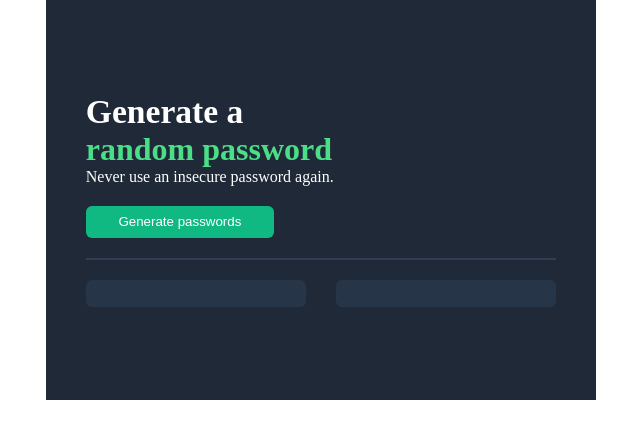
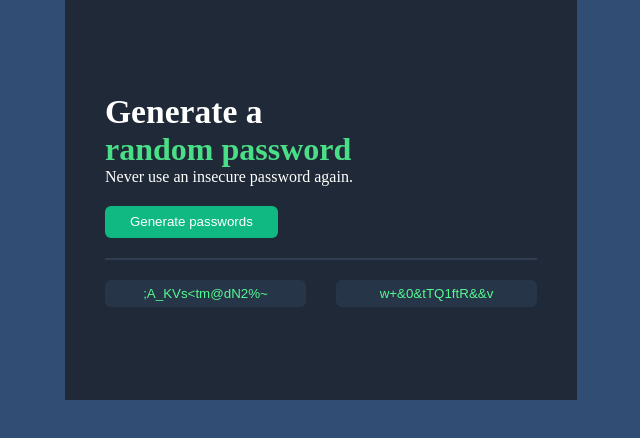
Before and after one commit to MariusREL/passwordGenerator, a plain HTML site: page index.html in a window 1280 px wide. Both pictures are taken after a click on the button "Generate passwords". Shown: the whole page, without its empty margins (319-959 px from the left). Drawn offline with Linux system fonts and the light colour scheme.

Commit message:
add functionality to buttons

```diff
--- a/index.html
+++ b/index.html
@@ -3,7 +3,7 @@
 <head>
     <meta charset="UTF-8">
     <meta name="viewport" content="width=device-width, initial-scale=1.0">
-    <script src="./script.js"></script>
+    <script src="./script.js" defer></script>
     <link rel="stylesheet" href="./styles.css">
     <title>Password Generator</title>
 </head>
@@ -25,8 +25,8 @@
         </section>
         <div class="line"></div>
         <section class="generatedpwds">
-            <button id="generated-pwd1"></button>
-            <button id="generated-pwd2"></button>
+            <button class="genpwdbtn" id="generated-pwd1"></button>
+            <button class="genpwdbtn" id="generated-pwd2"></button>
         </section>
     </div>
 </body>
--- a/script.js
+++ b/script.js
@@ -1,2 +1,42 @@
-const characters = ["A","B","C","D","E","F","G","H","I","J","K","L","M","N","O","P","Q","R","S","T","U","V","W","X","Y","Z","a","b","c","d","e","f","g","h","i","j","k","l","m","n","o","p","q","r","s","t","u","v","w","x","y","z", "0", "1", "2", "3", "4", "5", "6", "7", "8", "9","~","`","!","@","#","$","%","^","&","*","(",")","_","-","+","=","{","[","}","]",",","|",":",";","<",">",".","?",
+const characters = ["A","B","C","D","E","F","G","H","I","J","K","L","M","N","O","P","Q","R","S","T","U","V","W","X","Y","Z","a","b","c","d","e","f","g","h","i","j","k","l","m","n","o","p","q","r","s","t","u","v","w","x","y","z", "0", "1", "2", "3", "4", "5", "6", "7", "8", "9","~","`","!","@","#","$","%","^","&","*","(",")","_","-","+","=","{","[","}","]",",","|",":",";","<",">",".","?",
 "/"];
+let generateButton = document.querySelector("#generate-btn")
+let generatedPwd1 = document.querySelector("#generated-pwd1")
+let generatedPwd2 = document.querySelector("#generated-pwd2")
+
+
+
+
+generateButton.addEventListener("click", function() {
+    // have to define the empty strings outside of the for loop to be able to concatenate inside the forloop
+    let randomPwdString1 = "";
+    let randomPwdString2 = "";
+
+    //  i runs through the bracketed code 15 times
+    for (let i = 0; i < 15; i++) {
+        randomPwdString1 += characters[Math.floor(Math.random()*characters.length)]
+        randomPwdString2 += characters[Math.floor(Math.random()*characters.length)]
+}
+
+    generatedPwd1.textContent = randomPwdString1
+    generatedPwd2.textContent = randomPwdString2
+
+    generatedPwd1.addEventListener("click", function(){
+        navigator.clipboard.writeText(generatedPwd1.textContent)
+        .then(() => alert("Password 1 copied to clipboard!"))
+    }
+    )
+generatedPwd2.addEventListener("click", function(){
+        navigator.clipboard.writeText(generatedPwd2.textContent)
+        .then(() => alert("Password 2 copied to clipboard!"))
+    }
+    )
+
+})
+
+
+//  run through the index randomly 15 times
+
+
+// when the button is pressed, two strings is set into randompwd text and randompw 2
+// button function should pick 15 random strings from characters
--- a/styles.css
+++ b/styles.css
@@ -8,6 +8,7 @@
 body {
     display: flex;
     justify-content: center;
+    background-color: #314d74;
 }
 
 button{
@@ -15,15 +16,20 @@ button{
     width: 50%;
     min-height: 1.7rem;
     border: none;
+    transition: 1s;
+}
+button:hover {
+    border: 2px solid #10B981;
+    cursor: pointer;
 }
 .passwordCard {
     display: flex;
     flex-direction: column;
     background-color: #1F2937;
     align-content: start;
-    max-width: 60%;
+    max-width: 40vw;
     min-height: 400px;
-    min-width: 43vw;
+    min-width: 40vw;
     gap: 20px;
     padding: 40px;
     justify-content: center;
@@ -46,9 +52,13 @@ section > p {
     height: 2rem;
 }
 
-#generated-pwd1, #generated-pwd2{
+.genpwdbtn{
     background-color: #273549;
     color: #55F991;
+}
+.genpwdbtn:hover{
+    background-color: #314d74;
+
 }
 .generatedpwds{
     display: flex;
```
